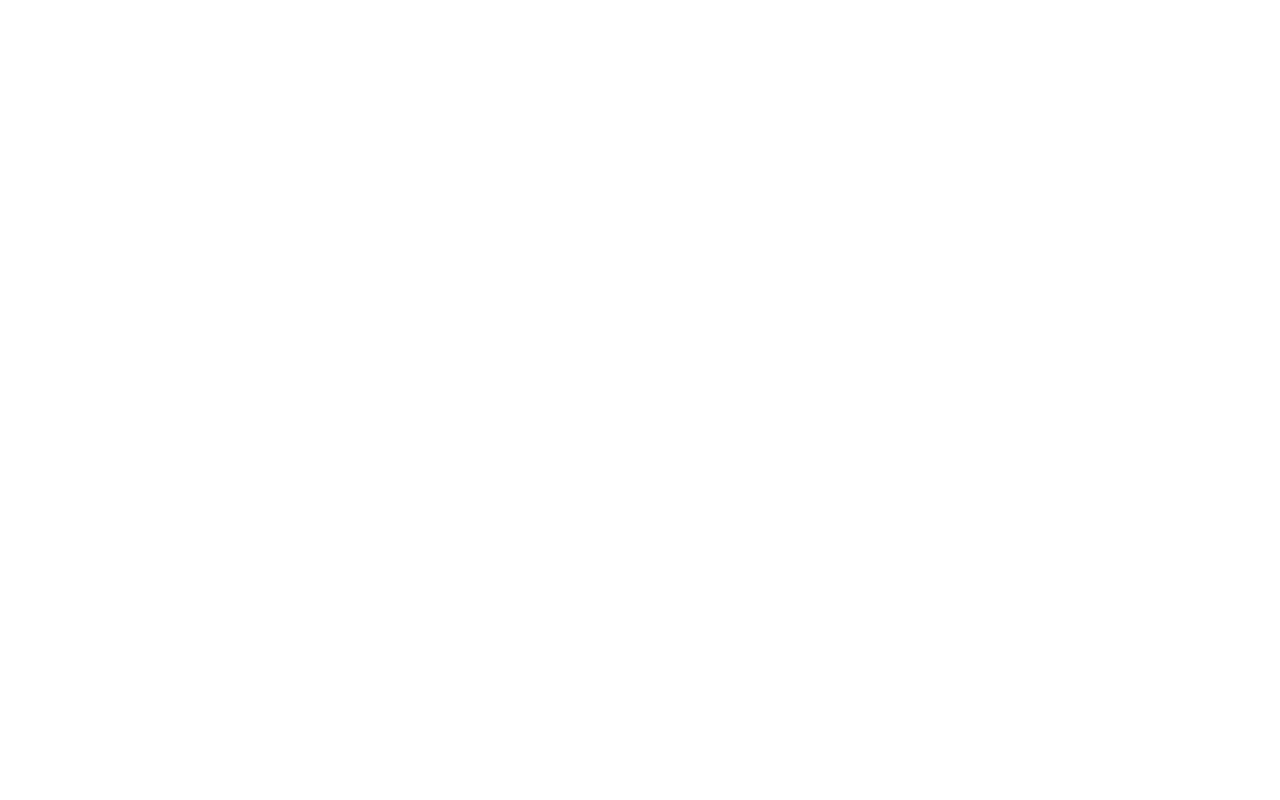
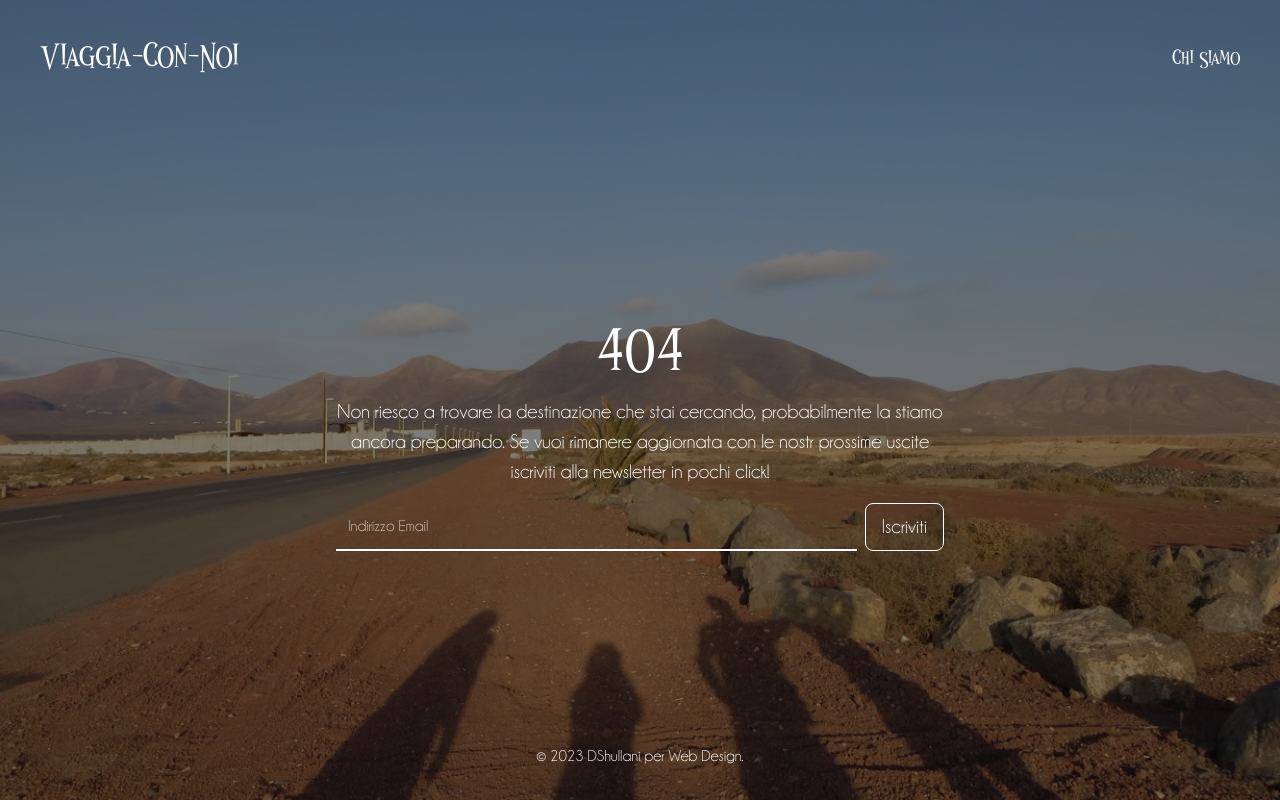
Before and after one commit to DaisySh/viaggia-con-noi, a plain HTML site: page msc/404.html in a window 1280 px wide. Drawn offline with nearby package versions, Linux system fonts and the light colour scheme.

Commit message:
404 pronta

```diff
--- a/msc/404.html
+++ b/msc/404.html
@@ -0,0 +1,46 @@
+<!doctype html>
+<html lang="it" class="h-100">
+  <head>
+    <meta charset="utf-8">
+    <meta name="author" content="Dasara Shullani">
+    <meta name="viewport" content="width=device-width, initial-scale=1">
+    <title>Viaggia-Con-Noi &mdash; Home</title>
+    <link href="https://cdn.jsdelivr.net/npm/bootstrap@5.3.0-alpha3/dist/css/bootstrap.min.css" rel="stylesheet" integrity="sha384-KK94CHFLLe+nY2dmCWGMq91rCGa5gtU4mk92HdvYe+M/SXH301p5ILy+dN9+nJOZ" crossorigin="anonymous">
+    <link href="../stili/font.css" rel="stylesheet">
+    <link href="../stili/not_found.css" rel="stylesheet">
+  </head>
+
+
+  <body class="d-flex h-100 text-center mx-auto">
+
+    <div class="cover-container d-flex w-100 h-100 p-3 flex-column">
+
+      <header class="d-flex flex-wrap justify-content-between py-3 mb-4 mx-4">
+        <h1 class="logo"><a href="../index.html">Viaggia-Con-Noi</a></h1>
+
+        <nav>
+          <ul class="nav nav-underline">
+            <li class="nav-item"><a href="msc/about_us.html" class="nav-link">Chi Siamo</a></li>
+          </ul>
+        </nav>
+      </header>
+
+      <main class="px-3 my-auto">
+        <h2>404</h2>
+        <p class="lead w-50 mx-auto">Non riesco a trovare la destinazione che stai cercando,
+            probabilmente la stiamo ancora preparando. Se vuoi rimanere aggiornata
+            con le nostr prossime uscite iscriviti alla newsletter in pochi click!</p>
+        <div class="d-flex flex-column flex-sm-row w-50 gap-2 mx-auto">
+          <input id="newsletter1" type="text" class="form-control lead" placeholder="Indirizzo Email">
+          <button class="btn btn-light btn-lg lead" type="button">Iscriviti</button>
+        </div>
+      </main>
+
+      <footer class="mt-2">
+        <p class="base-text">&copy; 2023 DShullani per Web Design.</p>
+      </footer>
+
+    </div>
+    <script src="https://cdn.jsdelivr.net/npm/bootstrap@5.3.0-alpha3/dist/js/bootstrap.bundle.min.js" integrity="sha384-ENjdO4Dr2bkBIFxQpeoTz1HIcje39Wm4jDKdf19U8gI4ddQ3GYNS7NTKfAdVQSZe" crossorigin="anonymous"></script>
+  </body>
+</html>
--- /dev/null
+++ b/stili/not_found.css
@@ -0,0 +1,93 @@
+body {
+  background-image: linear-gradient(rgba(0, 0, 0, 0.5), rgba(0, 0, 0, 0.5)), url("../imgs/404.jpg");
+  color: white;
+  background-repeat: no-repeat;
+  background-size: cover;
+  background-position: center;
+}
+
+.logo {
+  font-family: "wonder", serif;
+  color: white;
+}
+
+.logo > a {
+  text-decoration: none;
+  color: white;
+  outline: none;
+}
+
+.nav {
+  font-family: "wonder", serif;
+  font-size: 1.5rem;
+}
+
+.nav-link:link {
+  color: white;
+}
+
+.nav-link:visited {
+  color: grey;
+}
+
+.nav-link:focus {
+  color: white;
+  outline: 1px solid white;
+}
+
+.nav-link:active {
+  color: white;
+  background-color: black;
+  outline: none;
+}
+
+.lead, .base-text {
+  font-family: "champagne", sans-serif;
+}
+
+h2 {
+  font-family: "wonder", serif;
+  font-size: 4rem;
+}
+
+.form-control {
+  background-color: transparent;
+  outline: none;
+  border: none;
+  border-bottom: 2px solid white;
+  color: white;
+  border-radius: 0;
+}
+
+.form-control:focus {
+  outline: none;
+  border: none;
+  box-shadow: 0 0 0 0.25rem rgba(255, 255, 255, 0.25);
+}
+
+.form-control::placeholder{
+  color: white;
+  opacity: 0.7;
+}
+
+.btn-light {
+  background-color: transparent;
+  color: white;
+  border: 1px solid white;
+  font-family: "champagne", sans-serif;
+}
+
+.btn-light:hover {
+  background-color: black;
+  color: white;
+  border: 1px solid white;
+}
+
+
+@media screen and (max-width: 800px), (orientation: portrait) {
+  body {
+    background-image: linear-gradient(rgba(0, 0, 0, 0.5), rgba(0, 0, 0, 0.5)),
+                      url("../imgs/small/404.jpg");
+  }
+
+}
```
Also changed, not shown: msc/lanzarote.html (+1 -1 lines), stili/main.css (+9 -0 lines).
